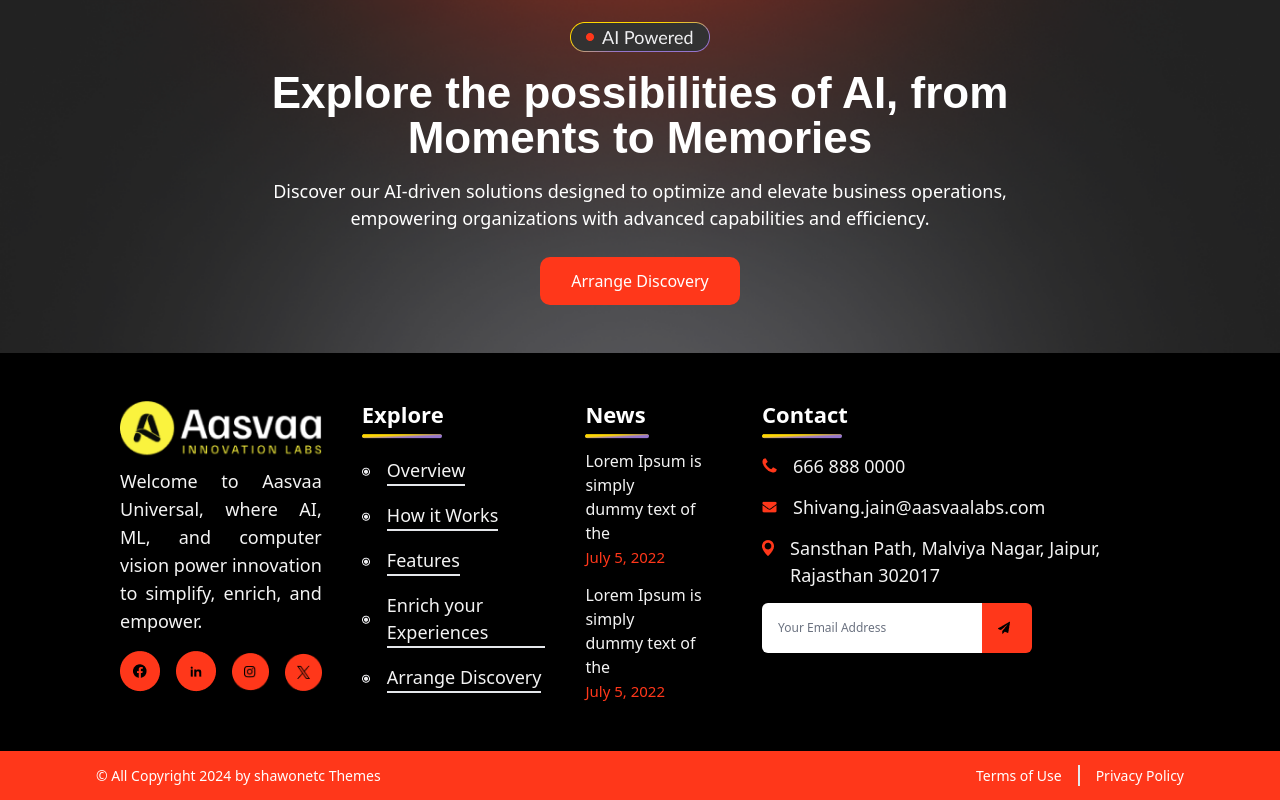
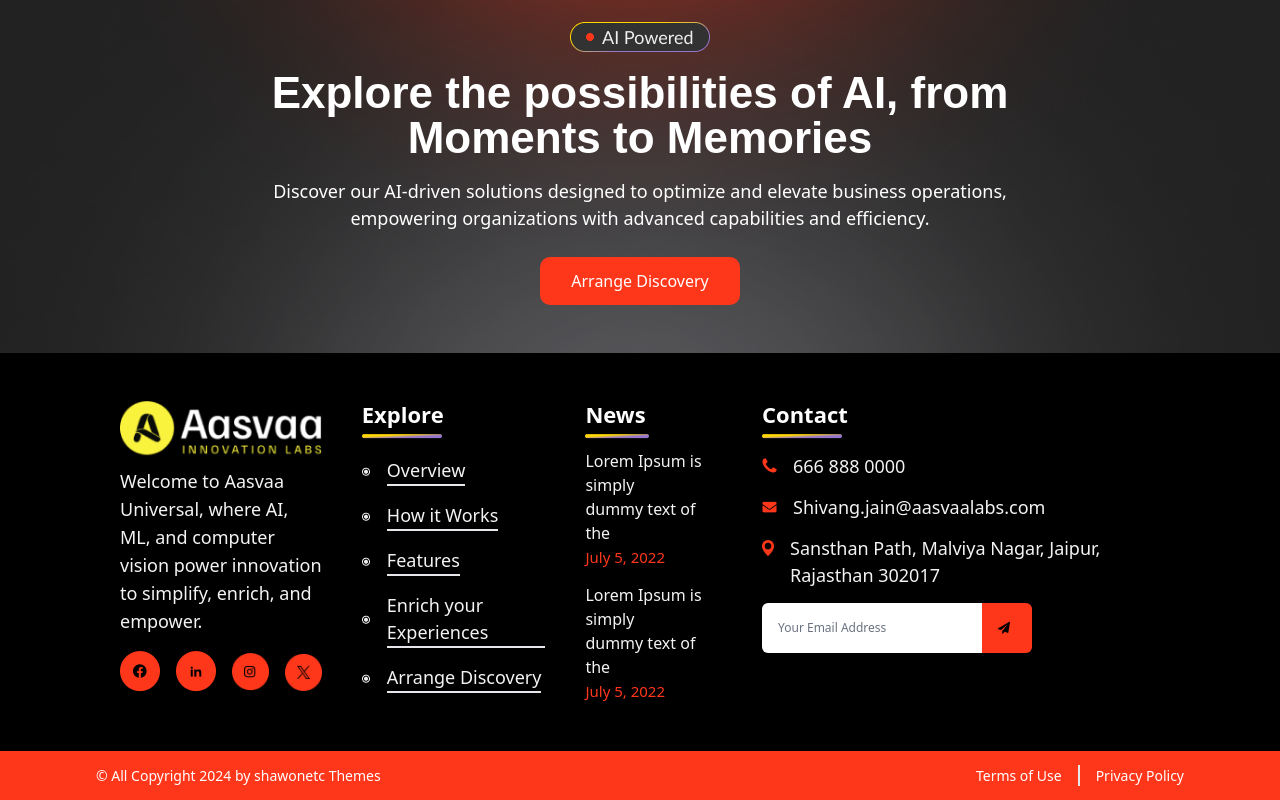
Before and after one commit to developerajay8/lumex, a Next.js app: page / in a window 1280 px wide. Shown: the part 4599-5399 px from the top of the page. Built offline with nearby package versions, Linux system fonts and the light colour scheme.

Commit message:
thirdthuresday-comm it

```diff
--- a/src/app/component/footer.tsx
+++ b/src/app/component/footer.tsx
@@ -18,7 +18,7 @@ export default function Sidebar() {
         <div className="">
           <img src="/Group 44 1 (1).png" alt="" />
           <div className="pt-[10px] max-w-[250px]">
-            <p className="text-[#F3F3F3] text-[18px] leading-[28px] text-justify font-[400 ]">
+            <p className="text-[#F3F3F3] text-[18px] leading-[28px] font-[400 ]">
             Welcome to Aasvaa Universal, where AI, ML, and computer vision power innovation to simplify, enrich, and empower.
             </p>
           </div>
@@ -160,7 +160,7 @@ export default function Sidebar() {
           <div className="">
             <img src="/Group 44 1.png" alt="" />
             <div className="pt-[10px] max-w-[250px]">
-              <p className="text-[#F3F3F3] text-justify text-[18px] leading-[28px] font-[400 ]">
+              <p className="text-[#F3F3F3]  text-[18px] leading-[28px] font-[400 ]">
               Welcome to Aasvaa Universal, where AI, ML, and computer vision power innovation to simplify, enrich, and empower.
               </p>
             </div>
```
